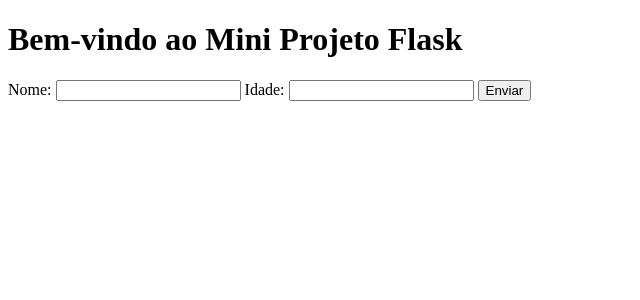
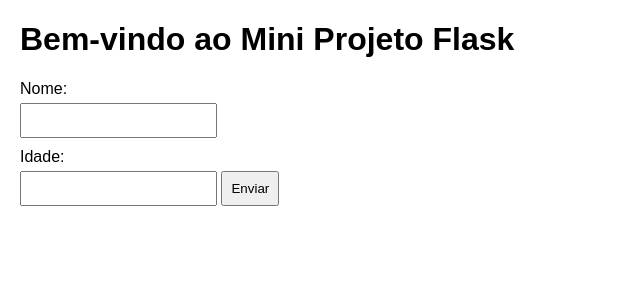
Before and after one commit to Gabriel1532H/Primeiro-Projeto-Flask, a Flask app: page / in a window 1280 px wide. Shown: the top 300 px of the page, without its empty margins (0-640 px from the left). Run offline with Flask 3, Linux system fonts and the light colour scheme.

Commit message:
atualizado 100%

```diff
--- a/static/style.css
+++ b/static/style.css
@@ -0,0 +1,23 @@
+body{
+    font-family: Arial, Helvetica, sans-serif;
+    margin: 20px;
+}
+
+label{
+    display: block;
+    margin-top: 10px;
+}
+
+input, button{
+    padding: 8px;
+    margin-top: 5px;
+}
+
+button{
+    padding: 8px;
+    margin-top: 5px;
+}
+
+button{
+    cursor: pointer;
+}
--- a/templates/index.html
+++ b/templates/index.html
@@ -4,6 +4,7 @@
     <meta charset="UTF-8">
     <meta name="viewport" content="width=device-width, initial-scale=1.0">
     <title>Mini Projeto Flask</title>
+    <link rel="stylesheet" href="{{ url_for('static', filename='style.css') }}">
 </head>
 <body>
     <h1>Bem-vindo ao Mini Projeto Flask</h1>
```
